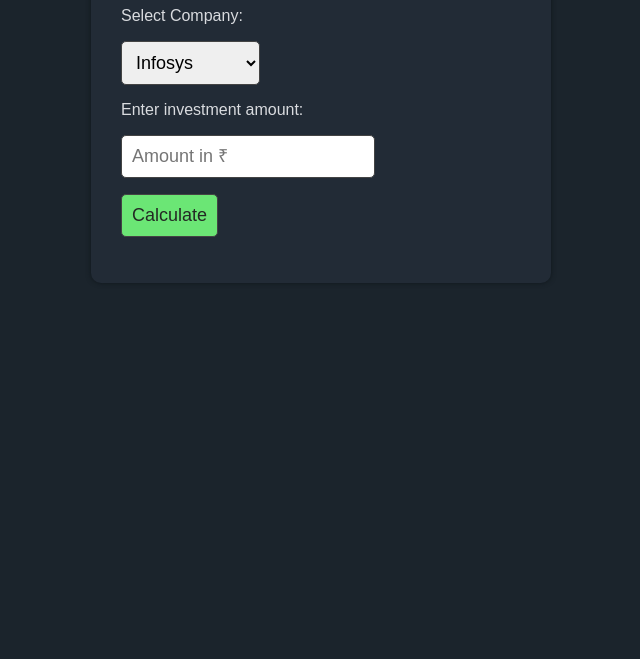
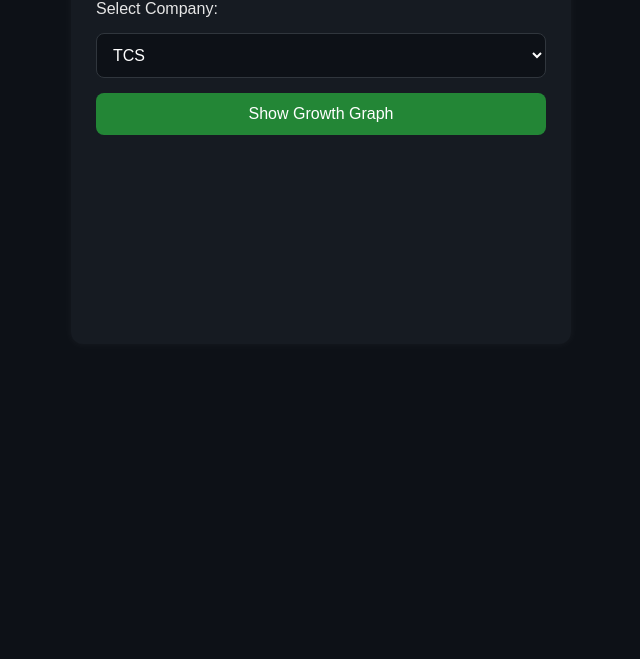
Before and after one commit to aishwaryabnateekar-ui/Ai-stock-market-advisor, a plain HTML site: page index.html in a window 1280 px wide. Shown: the part 141-800 px from the top of the page, without its empty margins (319-959 px from the left). Drawn offline with nearby package versions, Linux system fonts and the light colour scheme.

Commit message:
Refactor AI Stock Market Advisor layout and features
Updated the styling and structure of the AI Stock Market Advisor interface. Added functionality for showing a growth graph and improved the investment calculation feature.

```diff
--- a/index.html
+++ b/index.html
@@ -1,64 +1,127 @@
 <!DOCTYPE html>
 <html lang="en">
+
 <head>
-  <meta charset="UTF-8">
+    <meta charset="UTF-8" />
     <title>AI Stock Market Advisor</title>
+
+    <!-- Chart.js CDN -->
+    <script src="https://cdn.jsdelivr.net/npm/chart.js"></script>
+
     <style>
-    body { background: #1b242c; color: #d9dbdf; font-family: Arial, sans-serif; }
-    .container { max-width: 400px; margin: 50px auto; background: #222b36; padding: 30px; border-radius: 10px; box-shadow: 0 0 5px #0f161b; }
-    label, input, select, button { display: block; margin-bottom: 16px; }
-    input, select, button { padding: 10px; font-size: 18px; border-radius: 5px; border: 1px solid #444; }
-    button { background: #6be675; color: #242924; cursor: pointer; }
-    .result { background: #263040; padding: 20px; border-radius: 8px; margin-top: 10px; }
+        body {
+            background: #0d1117;
+            color: #e6e6e6;
+            font-family: Arial, sans-serif;
+            padding: 40px;
+        }
+
+        .container {
+            max-width: 450px;
+            margin: auto;
+            background: #161b22;
+            padding: 25px;
+            border-radius: 12px;
+            box-shadow: 0 0 10px rgba(255, 255, 255, 0.05);
+        }
+
+        label, select, button {
+            display: block;
+            width: 100%;
+            margin-bottom: 15px;
+        }
+
+        select, button {
+            padding: 12px;
+            font-size: 16px;
+            border-radius: 8px;
+            border: none;
+        }
+
+        select {
+            background: #0d1117;
+            color: white;
+            border: 1px solid #30363d;
+        }
+
+        button {
+            background: #238636;
+            color: white;
+            cursor: pointer;
+            transition: 0.2s;
+        }
+
+        button:hover {
+            background: #2ea043;
+        }
+
+        h2 {
+            text-align: center;
+        }
+
+        #chartContainer {
+            margin-top: 30px;
+        }
     </style>
 </head>
+
 <body>
+
     <div class="container">
         <h2>AI Stock Market Advisor</h2>
-  <label for="company">Select Company:</label>
+
+        <label>Select Company:</label>
         <select id="company">
+            <option value="tcs">TCS</option>
             <option value="infosys">Infosys</option>
-    <option value="tcs">TCS</option>
             <option value="reliance">Reliance</option>
             <option value="hdfc">HDFC Bank</option>
+            <option value="wipro">Wipro</option>
         </select>
-  <label for="investment">Enter investment amount:</label>
-  <input id="investment" type="number" placeholder="Amount in ₹">
-  <button onclick="calculate()">Calculate</button>
 
-  <div class="result" id="result" style="display:none"></div>
+        <button onclick="showGraph()">Show Growth Graph</button>
+
+        <div id="chartContainer">
+            <canvas id="growthChart"></canvas>
+        </div>
     </div>
 
     <script>
-function calculate() {
-  var amount = parseFloat(document.getElementById('investment').value);
-  var company = document.getElementById('company').value;
-  if (isNaN(amount) || amount <= 0) {
-    alert("Please enter a valid positive number.");
-    return;
+        let growthChart;
+
+        const stockData = {
+            tcs: [120, 150, 180, 220, 260, 310],
+            infosys: [100, 130, 160, 190, 240, 300],
+            reliance: [140, 170, 200, 230, 260, 290],
+            hdfc: [90, 120, 150, 180, 210, 250],
+            wipro: [80, 100, 130, 160, 190, 220]
+        };
+
+        function showGraph() {
+            const company = document.getElementById("company").value;
+            const values = stockData[company];
+
+            const ctx = document.getElementById("growthChart").getContext("2d");
+
+            if (growthChart) {
+                growthChart.destroy();
             }
-  // Example company growth rates (you can update these with real data)
-  var rates = {
-    infosys: 0.0083,
-    tcs: 0.0065,
-    reliance: 0.0111,
-    hdfc: 0.0074
-  };
-  var names = {
-    infosys: "Infosys",
-    tcs: "TCS",
-    reliance: "Reliance",
-    hdfc: "HDFC Bank"
-  };
-  var growthRate = rates[company];
-  var profit = amount * growthRate;
-  var resultDiv = document.getElementById('result');
-  resultDiv.style.display = 'block';
-  resultDiv.innerHTML = `<strong>Best Stock to Invest</strong><br>
-    <b>${names[company]}</b> is the selected choice.<br>
-    Expected Profit: ₹${profit.toFixed(2)}<br>
-    Predicted Growth: ${(growthRate*100).toFixed(2)}%`;
+
+            growthChart = new Chart(ctx, {
+                type: "line",
+                data: {
+                    labels: ["2019", "2020", "2021", "2022", "2023", "2024"],
+                    datasets: [{
+                        label: company.toUpperCase() + " Growth",
+                        data: values,
+                        borderWidth: 3,
+                        fill: false
+                    }]
+                }
+            });
         }
     </script>
+
 </body>
+
 </html>
```
Lines whose indentation alone changed are shown as unchanged.
